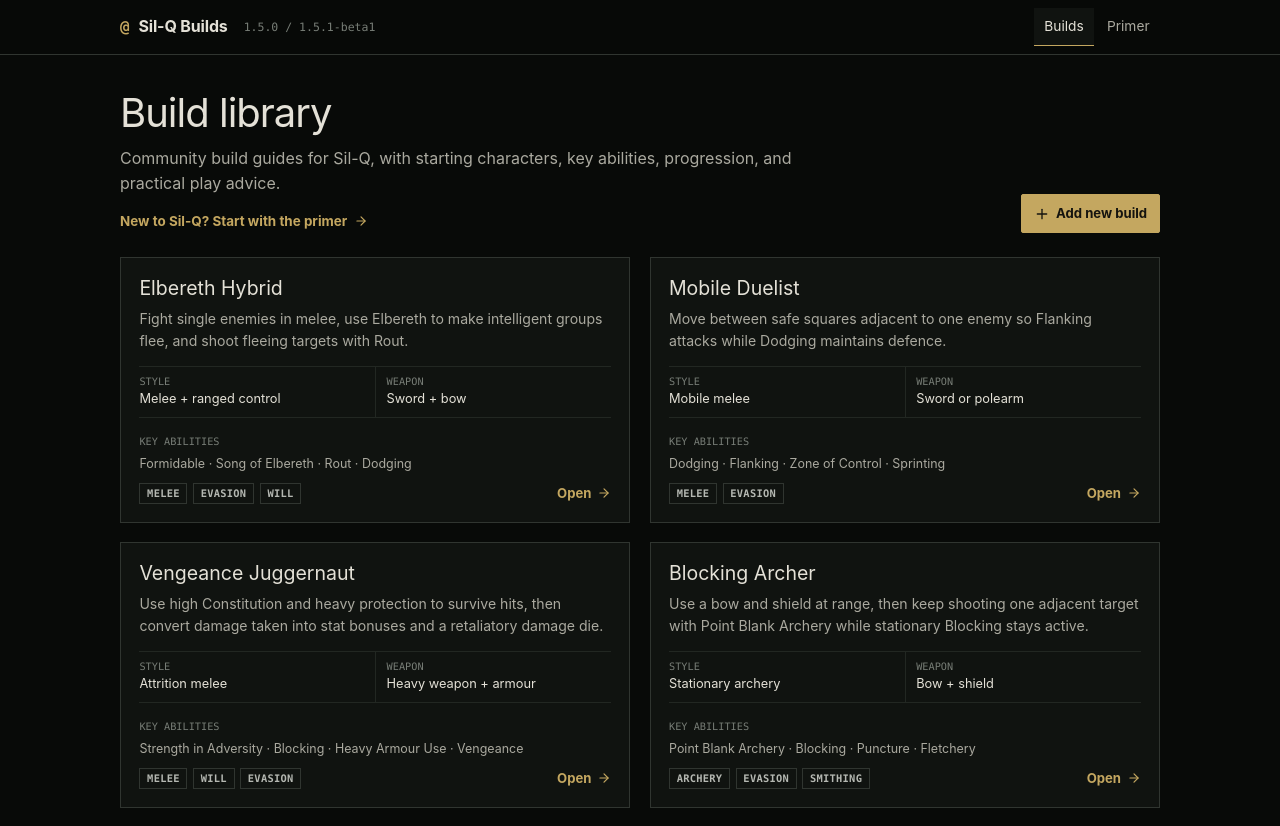
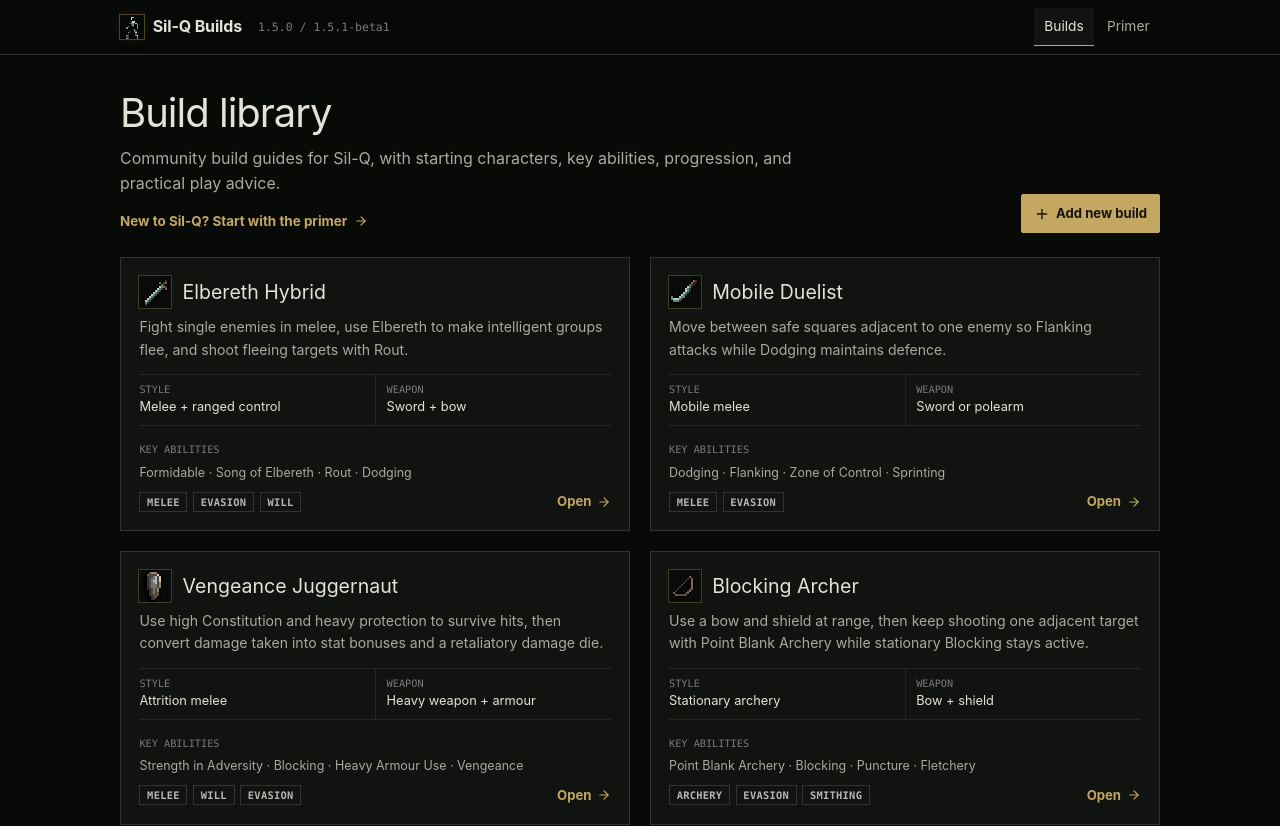
Before and after one commit to vittis/sil-q-builds, a React (Vite) app: page / in a window 1280 px wide. Shown: the top 826 px of the page. Built offline with nearby package versions, Linux system fonts and the light colour scheme.

Commit message:
Add Sil-Q tile accents

```diff
--- a/src/components/BuildCard.tsx
+++ b/src/components/BuildCard.tsx
@@ -1,11 +1,12 @@
 import { ArrowRight } from "lucide-react"
 import { Link } from "react-router-dom"
 import type { BuildGuide } from "@/data/types"
+import { buildTiles, GameTile } from "./GameTile"
 import { Badge } from "./ui"
 
 export function BuildCard({ build }: { build: BuildGuide }) {
   return <Link className="card build-card" to={`/builds/${build.slug}`} aria-label={`Open ${build.title} build guide`}>
-    <h2>{build.shortTitle}</h2>
+    <div className="build-card-title"><GameTile name={buildTiles[build.slug]} /><h2>{build.shortTitle}</h2></div>
     <p>{build.summary}</p>
     <dl className="build-card-meta"><div><dt>Style</dt><dd>{build.combatStyle}</dd></div><div><dt>Weapon</dt><dd>{build.weaponStyle}</dd></div></dl>
     <div className="key-piece-preview"><span>Key Abilities</span><p>{build.keyPieces.map((piece) => piece.name).join(" · ")}</p></div>
--- /dev/null
+++ b/src/components/GameTile.tsx
@@ -0,0 +1,40 @@
+import type { CSSProperties } from "react"
+
+const tilePositions = {
+  noldor: [0, 13],
+  sword: [3, 6],
+  curvedSword: [1, 6],
+  shield: [18, 5],
+  bow: [29, 5],
+  dagger: [0, 6],
+  cloak: [2, 5],
+  spear: [9, 6],
+  ring: [29, 11],
+  greatSpear: [10, 6],
+  mithrilSword: [4, 6],
+} as const
+
+export const buildTiles: Record<string, keyof typeof tilePositions> = {
+  "fingolfin-elbereth-hybrid": "sword",
+  "dodging-flanking-duelist": "curvedSword",
+  "adversity-vengeance-juggernaut": "shield",
+  "point-blank-blocking-archer": "bow",
+  "stealth-assassin": "dagger",
+  "pure-stealth-pacifist": "cloak",
+  "porcupine-light-spear-smith": "spear",
+  "ring-of-secrets-utility-smith": "ring",
+  "polearm-control-fighter": "greatSpear",
+  "rapid-attack-two-weapon": "mithrilSword",
+}
+
+export function GameTile({ name, size = 32, className = "" }: { name: keyof typeof tilePositions; size?: number; className?: string }) {
+  const [x, y] = tilePositions[name]
+  const style = {
+    width: size,
+    height: size,
+    backgroundSize: `${32 * size}px ${17 * size}px`,
+    backgroundPosition: `${-x * size}px ${-y * size}px`,
+  } satisfies CSSProperties
+
+  return <span className={`game-tile ${className}`} style={style} aria-hidden="true" />
+}
--- a/src/components/SiteLayout.tsx
+++ b/src/components/SiteLayout.tsx
@@ -1,6 +1,7 @@
 import { Link, Outlet, useLocation } from "react-router-dom"
 import { Menu } from "lucide-react"
 import { useEffect } from "react"
+import { GameTile } from "./GameTile"
 import { Sheet, SheetContent, SheetTrigger } from "./ui"
 
 function NavLinks({ mobile = false, pathname }: { mobile?: boolean; pathname: string }) {
@@ -18,20 +19,20 @@ export function SiteLayout() {
     <a href="#main-content" className="skip-link">Skip to content</a>
     <header className="site-header">
       <div className="container header-inner">
-        <Link to="/" className="brand" aria-label="Sil-Q Builds home"><span aria-hidden="true">@</span><strong>Sil-Q Builds</strong></Link>
+        <Link to="/" className="brand" aria-label="Sil-Q Builds home"><GameTile name="noldor" size={24} className="brand-tile" /><strong>Sil-Q Builds</strong></Link>
         <span className="site-version">1.5.0 / 1.5.1-beta1</span>
         <NavLinks pathname={location.pathname} />
         <div className="mobile-menu">
           <Sheet>
             <SheetTrigger asChild><button className="icon-button" aria-label="Open navigation"><Menu /></button></SheetTrigger>
-            <SheetContent><div className="sheet-brand"><span>@</span><strong>Sil-Q Builds</strong></div><NavLinks mobile pathname={location.pathname} /></SheetContent>
+            <SheetContent><div className="sheet-brand"><GameTile name="noldor" size={24} /><strong>Sil-Q Builds</strong></div><NavLinks mobile pathname={location.pathname} /></SheetContent>
           </Sheet>
         </div>
       </div>
     </header>
     <main id="main-content"><Outlet /></main>
     <footer className="site-footer">
-      <div className="container footer-line"><span>Unofficial Sil-Q 1.5 guide.</span><a href="https://github.com/sil-quirk/sil-q/blob/master/Sil-Q%20v1.5.0.pdf" target="_blank" rel="noreferrer">Manual</a><a href="https://github.com/sil-quirk/sil-q" target="_blank" rel="noreferrer">Source</a></div>
+      <div className="container footer-line"><span>Unofficial Sil-Q 1.5 guide.</span><a href="https://github.com/sil-quirk/sil-q/blob/master/Sil-Q%20v1.5.0.pdf" target="_blank" rel="noreferrer">Manual</a><a href="https://github.com/sil-quirk/sil-q" target="_blank" rel="noreferrer">Source</a><a href="https://github.com/sil-quirk/sil-q/blob/master/lib/xtra/graf/16x16_microchasm.png" target="_blank" rel="noreferrer">Tiles by MicroChasm</a></div>
     </footer>
   </div>
 }
--- a/src/pages/BuildPage.tsx
+++ b/src/pages/BuildPage.tsx
@@ -1,6 +1,7 @@
 import { ArrowLeft, Check, Clipboard, ExternalLink, ShieldAlert } from "lucide-react"
 import { useEffect, useState } from "react"
 import { Link, Navigate, useParams } from "react-router-dom"
+import { buildTiles, GameTile } from "@/components/GameTile"
 import { Accordion, AccordionContent, AccordionItem, AccordionTrigger, Badge, Button } from "@/components/ui"
 import { getBuild } from "@/data/builds"
 import { skillCost, statBuyCost } from "@/lib/utils"
@@ -35,7 +36,7 @@ export function BuildPage() {
     <Link to="/" className="back-link"><ArrowLeft size={14} />Build guides</Link>
     <header className="guide-header">
       <div className="tag-row"><Badge>{build.archetype}</Badge></div>
-      <h1>{build.title}</h1>
+      <div className="guide-title-row"><GameTile name={buildTiles[build.slug]} size={40} /><h1>{build.title}</h1></div>
       <p>{build.summary}</p>
       <dl className="guide-vitals">
         <div><dt>Style</dt><dd>{build.combatStyle}</dd></div>
--- a/src/styles.css
+++ b/src/styles.css
@@ -45,6 +45,8 @@ li + li { margin-top: .3rem; }
 .header-inner { min-height: 54px; display: flex; align-items: center; gap: 1rem; }
 .brand { display: inline-flex; align-items: center; gap: .55rem; white-space: nowrap; }
 .brand > span { color: var(--gold); font: 700 1rem var(--mono); }
+.game-tile { display: inline-block; flex: 0 0 auto; background-image: url("/sil-q-tiles.png"); background-repeat: no-repeat; image-rendering: pixelated; }
+.brand > .brand-tile { box-shadow: 0 0 0 1px #4b4229, 0 0 12px rgba(196, 167, 96, .1); }
 .brand strong { font-size: 1rem; letter-spacing: -.01em; }
 .site-version { color: var(--dim); font: .72rem var(--mono); }
 .main-nav { margin-left: auto; display: flex; align-items: center; gap: .15rem; }
@@ -85,10 +87,13 @@ li + li { margin-top: .3rem; }
 .primer-start-link, .primer-manual-link { display: inline-flex; align-items: center; gap: .4rem; margin-top: .9rem; color: var(--gold); font-size: .84rem; font-weight: 650; }
 .primer-start-link:hover, .primer-manual-link:hover { color: #dfc27c; text-decoration: underline; text-underline-offset: 3px; }
 .build-grid { display: grid; grid-template-columns: repeat(2, minmax(0, 1fr)); gap: 1.2rem; }
-.build-card { display: block; padding: 1.15rem; cursor: pointer; transition: border-color 120ms ease, background-color 120ms ease; }
-.build-card:hover { border-color: #5d5030; background: var(--panel-2); }
+.build-card { display: block; padding: 1.15rem; cursor: pointer; transition: border-color 160ms ease, background-color 160ms ease, box-shadow 160ms ease, transform 160ms ease; }
+.build-card:hover { border-color: #5d5030; background: var(--panel-2); box-shadow: 0 9px 24px rgba(0, 0, 0, .22); transform: translateY(-2px); }
+.build-card-title { display: flex; align-items: center; gap: .7rem; margin-bottom: .5rem; }
+.build-card-title .game-tile { box-shadow: 0 0 0 1px #423b27; background-color: #090b09; transition: filter 160ms ease, transform 160ms ease; }
+.build-card:hover .build-card-title .game-tile { filter: brightness(1.16); transform: scale(1.07); }
 .build-card-bottom { display: flex; align-items: center; justify-content: space-between; gap: .75rem; }
-.build-card h2 { margin: 0 0 .45rem; font-size: 1.22rem; }
+.build-card h2 { margin: 0; font-size: 1.22rem; }
 .build-card:hover h2 { color: var(--gold); }
 .build-card > p { min-height: 2.9em; margin-bottom: .85rem; color: var(--muted); font-size: .88rem; }
 .build-card-meta { display: grid; grid-template-columns: 1fr 1fr; margin: 0; border-block: 1px solid var(--border-soft); }
@@ -101,11 +106,15 @@ li + li { margin-top: .3rem; }
 .key-piece-preview p { margin: .15rem 0 0; color: var(--muted); font-size: .78rem; }
 .build-card-bottom { align-items: end; }
 .card-link { flex: 0 0 auto; }
+.card-link svg { transition: transform 160ms ease; }
+.build-card:hover .card-link svg { transform: translateX(3px); }
 
 .guide-page { max-width: 1040px; }
 .back-link { margin-bottom: 1.25rem; }
 .guide-header { max-width: 790px; padding-bottom: 1.25rem; border-bottom: 1px solid var(--border); }
-.guide-header h1 { margin: .65rem 0 .45rem; }
+.guide-title-row { display: flex; align-items: center; gap: .8rem; margin: .65rem 0 .45rem; }
+.guide-title-row .game-tile { box-shadow: 0 0 0 1px #4b4229; background-color: #090b09; }
+.guide-header h1 { margin: 0; }
 .guide-header > p { max-width: 720px; margin-bottom: 1rem; color: var(--muted); }
 .guide-vitals { display: flex; flex-wrap: wrap; gap: .6rem 1.5rem; margin: 0; }
 .guide-vitals > div { min-width: 110px; }
@@ -119,7 +128,8 @@ li + li { margin-top: .3rem; }
 .guide-content { min-width: 0; max-width: 780px; }
 .guide-section { padding: 1.5rem 0; border-top: 1px solid var(--border); }
 .guide-section:first-child { padding-top: 0; border-top: 0; }
-.guide-section h2 { margin-bottom: .8rem; }
+.guide-section h2 { display: flex; align-items: center; gap: .5rem; margin-bottom: .8rem; }
+.guide-section h2::before { content: "✦"; display: inline-block; flex: 0 0 auto; color: var(--gold); font: .72em var(--mono); line-height: 1; }
 .build-plan, .section-intro { color: #c9c7bd; }
 
 .key-pieces { border: 1px solid var(--border); }
```
Also changed, not shown: public/sil-q-tiles.png (added), 1 other file (tests, documents, lock files or other folders).
